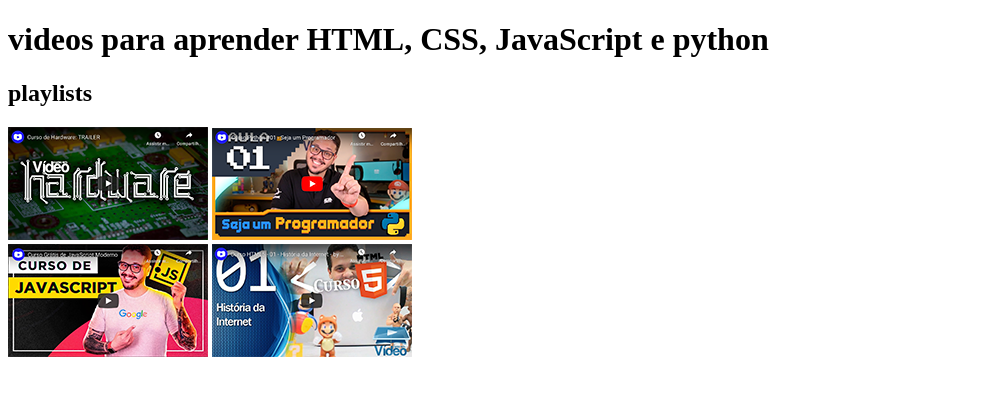
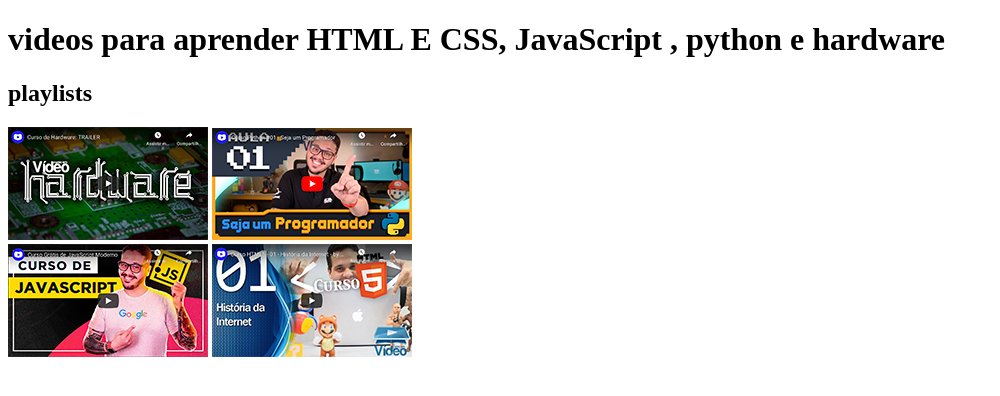
Before and after one commit to gabriel-nonato/modulo, a plain HTML site: page projeto_1/index.html in a window 1280 px wide. Shown: the whole page, without its empty margins (0-1000 px from the left). Drawn offline with Linux system fonts and the light colour scheme.

Commit message:
adicionando

```diff
--- a/projeto_1/index.html
+++ b/projeto_1/index.html
@@ -6,7 +6,7 @@
     <title>desafio_2</title>
 </head>
 <body>
-    <h1>videos para aprender HTML, CSS, JavaScript e python</h1>
+    <h1>videos para aprender HTML E CSS, JavaScript , python e hardware</h1>
     <h2>playlists</h2>
     <a href="hardware.html" ><img src="imagem/curso-hardware.png" alt="curso-de-hardware"></a>
 
```
Also changed, not shown: exe.030/index.html (+1 -0 lines).
